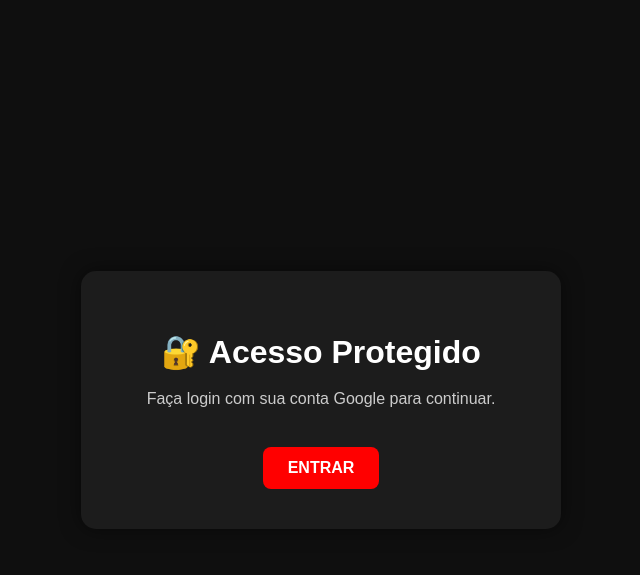
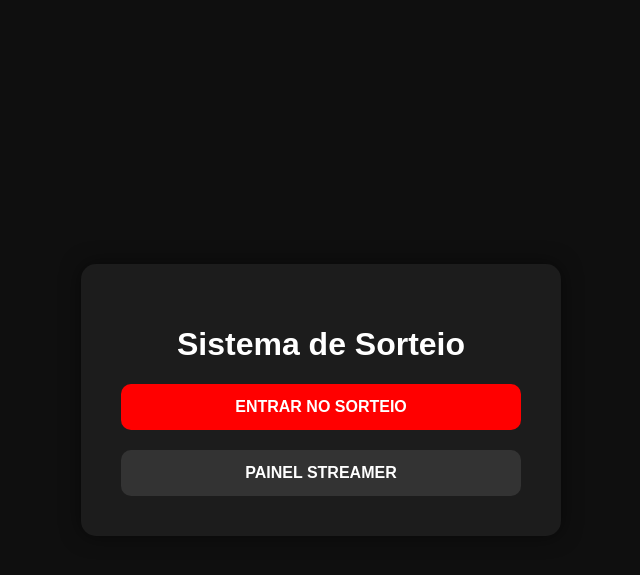
Before and after one commit to dudua9356-beep/sistema-youtube-, a Flask app: page / in a window 1280 px wide. Shown: the top 575 px of the page, without its empty margins (319-959 px from the left). Run offline with Flask 3, Linux system fonts and the light colour scheme.

Commit message:
Update login page title and content

```diff
--- a/templates/login.html
+++ b/templates/login.html
@@ -9,7 +9,7 @@ name="viewport"
 content="width=device-width, initial-scale=1.0"
 >
 
-<title>Login com Google</title>
+<title>Sistema</title>
 
 <style>
 
@@ -34,29 +34,22 @@ body{
     box-shadow:0 0 20px rgba(0,0,0,.5);
 }
 
-h1{
-    margin-bottom:15px;
+a{
+    display:block;
+    margin-top:20px;
+    color:white;
+    padding:14px;
+    text-decoration:none;
+    border-radius:10px;
+    font-weight:bold;
 }
 
-p{
-    color:#ccc;
-    line-height:1.5;
+.user{
+    background:#ff0000;
 }
 
-a{
-    display:inline-block;
-    margin-top:20px;
-    background:#ff0000;
-    color:white;
-    padding:12px 25px;
-    text-decoration:none;
-    border-radius:8px;
-    font-weight:bold;
-    transition:0.3s;
-}
-
-a:hover{
-    opacity:.8;
+.streamer{
+    background:#333;
 }
 
 </style>
@@ -66,15 +59,20 @@ a:hover{
 
 <div class="box">
 
-<h1>🔐 Acesso Protegido</h1>
+<h1>Sistema de Sorteio</h1>
 
-<p>
-Faça login com sua conta Google
-para continuar.
-</p>
+<a
+class="user"
+href="/campanha/Markola"
+>
+ENTRAR NO SORTEIO
+</a>
 
-<a href="/campanha/money-bum">
-ENTRAR
+<a
+class="streamer"
+href="/painel_login"
+>
+PAINEL STREAMER
 </a>
 
 </div>
```
